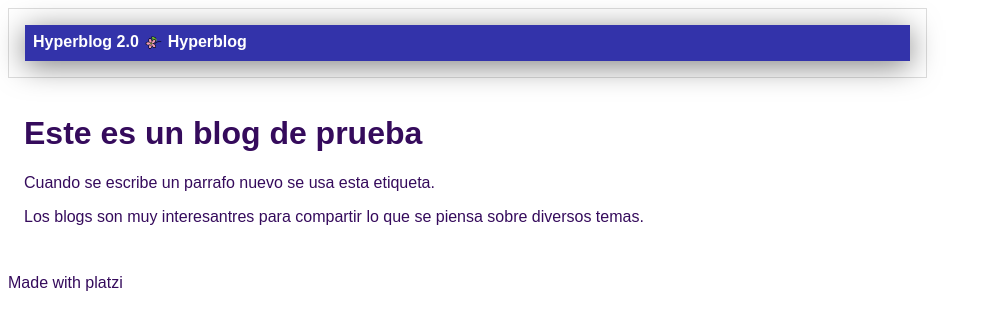
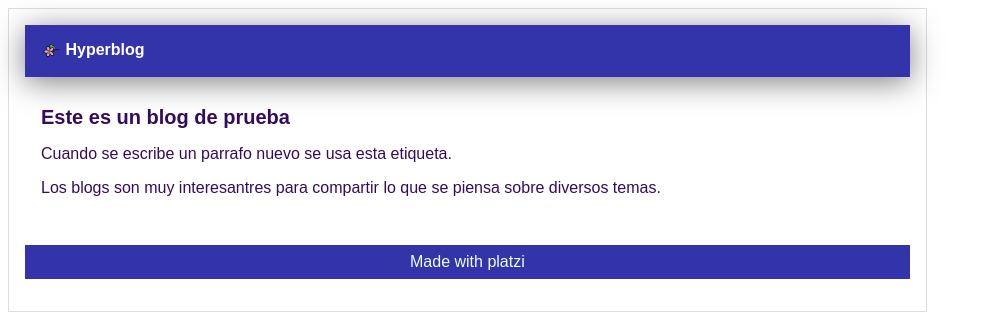
Before and after one commit to mafek27/Blog-idea, a plain HTML site: page index.html in a window 1280 px wide. Shown: the whole page, without its empty margins (0-984 px from the left). Drawn offline with Linux system fonts and the light colour scheme.

Commit message:
footer con diseño css

```diff
--- a/css/style.css
+++ b/css/style.css
@@ -19,7 +19,7 @@ body
     color: white;
     font-weight: bold;
     margin: 0;
-    padding: 0.5em;
+    padding: 1rem;
 }
 #cabecera #tagline {
     font-weight: bold;
@@ -32,10 +32,11 @@ body
     width: 20px;
     vertical-align: middle;
 }
-#footer {
-    background-color: #33A;
+#footer{
+    background: #33A;
     text-align: center;
 }
-#footer p {
-    color: white;
+#footer p{
+    color: azure;
+    padding: 0.5rem;
 }
--- a/index.html
+++ b/index.html
@@ -8,13 +8,12 @@
     <link rel="stylesheet" href="css/style.css"/>
 </head>
 <body>
+        <div id="container">
             <header>
-        <div id="container">
             <div id="cabecera">
-            Hyperblog 2.0<span id="tagline"></span>
+            <span id="tagline"></span>
             <img id="logo" src="/Imagenes/sakura.png">
             Hyperblog <span id="tagline"></span>
-            </div>
             </div>
             </header>
             <div id="post">
@@ -22,8 +21,12 @@
                 <p> Cuando se escribe un parrafo nuevo se usa esta etiqueta. </p>
                 <p> Los blogs son muy interesantres para compartir lo que se piensa sobre diversos temas.</p>
             </div>
-    <footer #id="footer">
+            <div id="footer">
+                <footer #id=" footertext">
                     <p> Made with platzi </p>
                 </footer>
+            </div>
+        </div>
+
 </body>
 </html>
```
Lines whose indentation alone changed are shown as unchanged.
